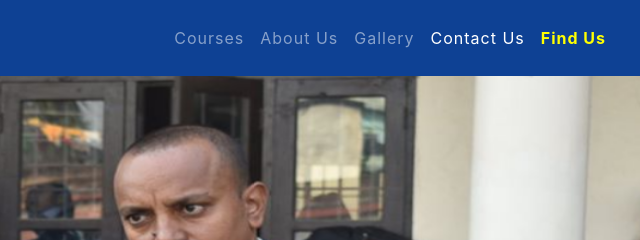
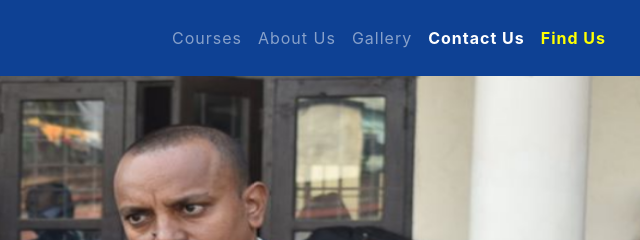
Before and after one commit to samir-dahal/nidi, a plain HTML site: page index.html in a window 1280 px wide. Shown: the top 240 px of the page, 581-1221 px from the left. Drawn offline with nearby package versions, Linux system fonts and the light colour scheme.

Commit message:
updated link color

```diff
--- a/css/styles.css
+++ b/css/styles.css
@@ -37,6 +37,13 @@ body {
 
 section {
     padding-top: 85px;
+}
+
+/*scrollspy color*/
+
+a.active {
+    color: white !important;
+    font-weight: bold !important;
 }
 
 /*caraousel slides*/
```
